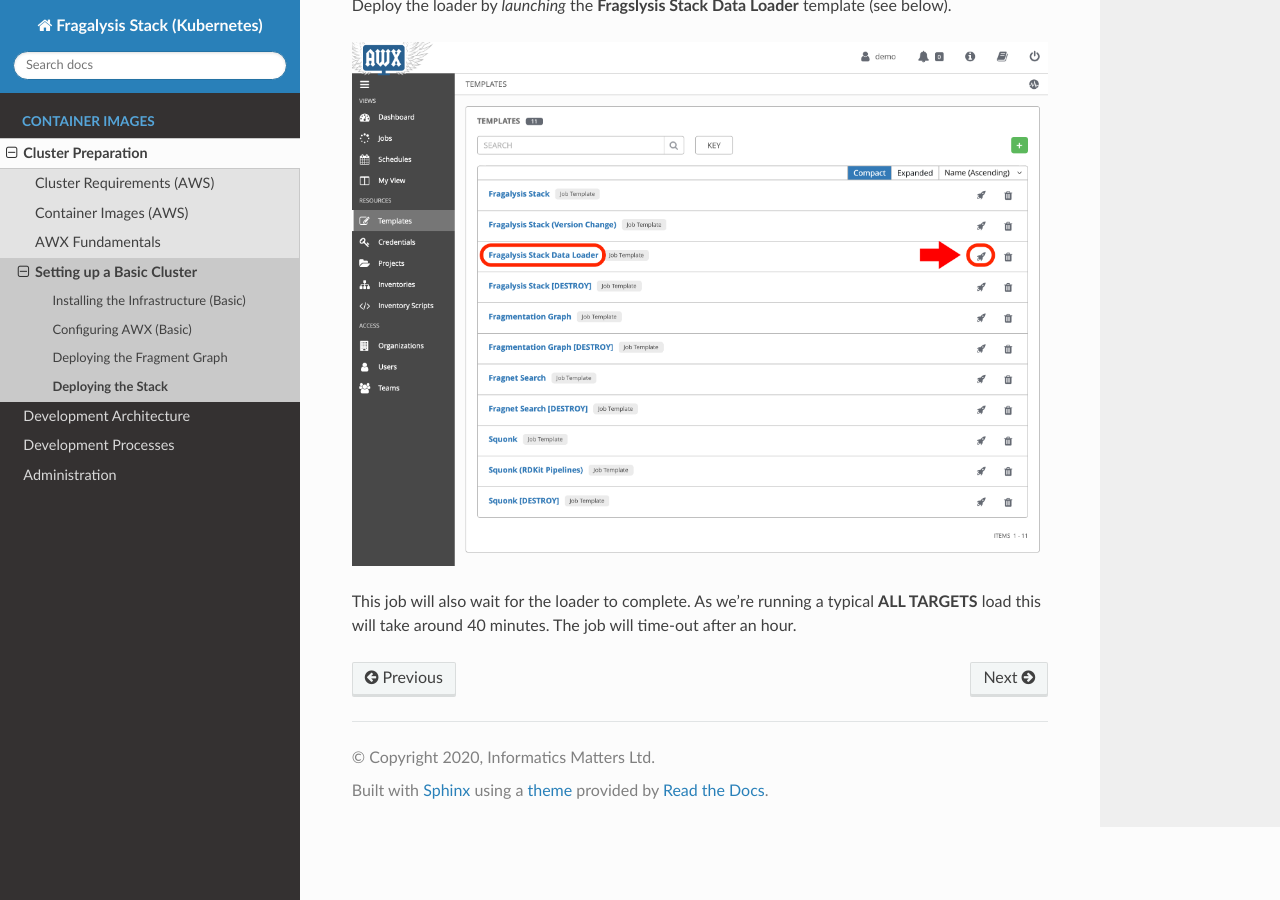
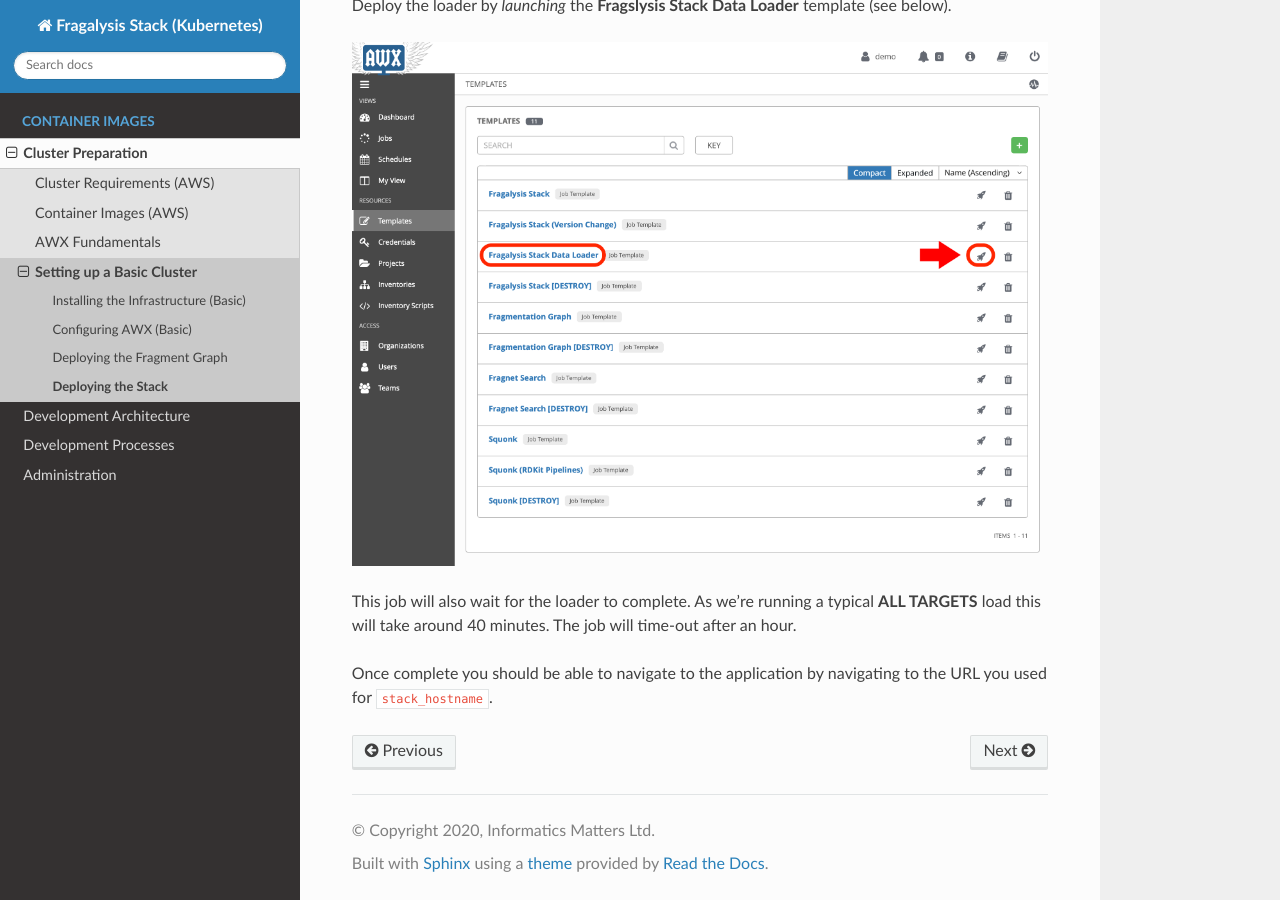
Before and after one commit to InformaticsMatters/dls-fragalysis-stack-kubernetes, a Sphinx documentation site: the page built from docs/source/cluster-prep/basic/stack-deployment.rst, in a window 1280 px wide and 900 px high, scrolled down 1057 px. Built offline with Sphinx 7.4.7 and the Read the Docs theme 2.0.0, drawn with Linux system fonts in a browser that asks for light colours; formulas are drawn with MathJax 3.

Commit message:
- Further doc tweaks

```diff
--- a/docs/source/cluster-prep/basic/stack-deployment.rst
+++ b/docs/source/cluster-prep/basic/stack-deployment.rst
@@ -29,3 +29,6 @@
 This job will also wait for the loader to complete. As we're
 running a typical **ALL TARGETS** load this will take around 40 minutes.
 The job will time-out after an hour.
+
+Once complete you should be able to navigate to the application by navigating
+to the URL you used for ``stack_hostname``.
```
Also changed, not shown: 1 other file.
